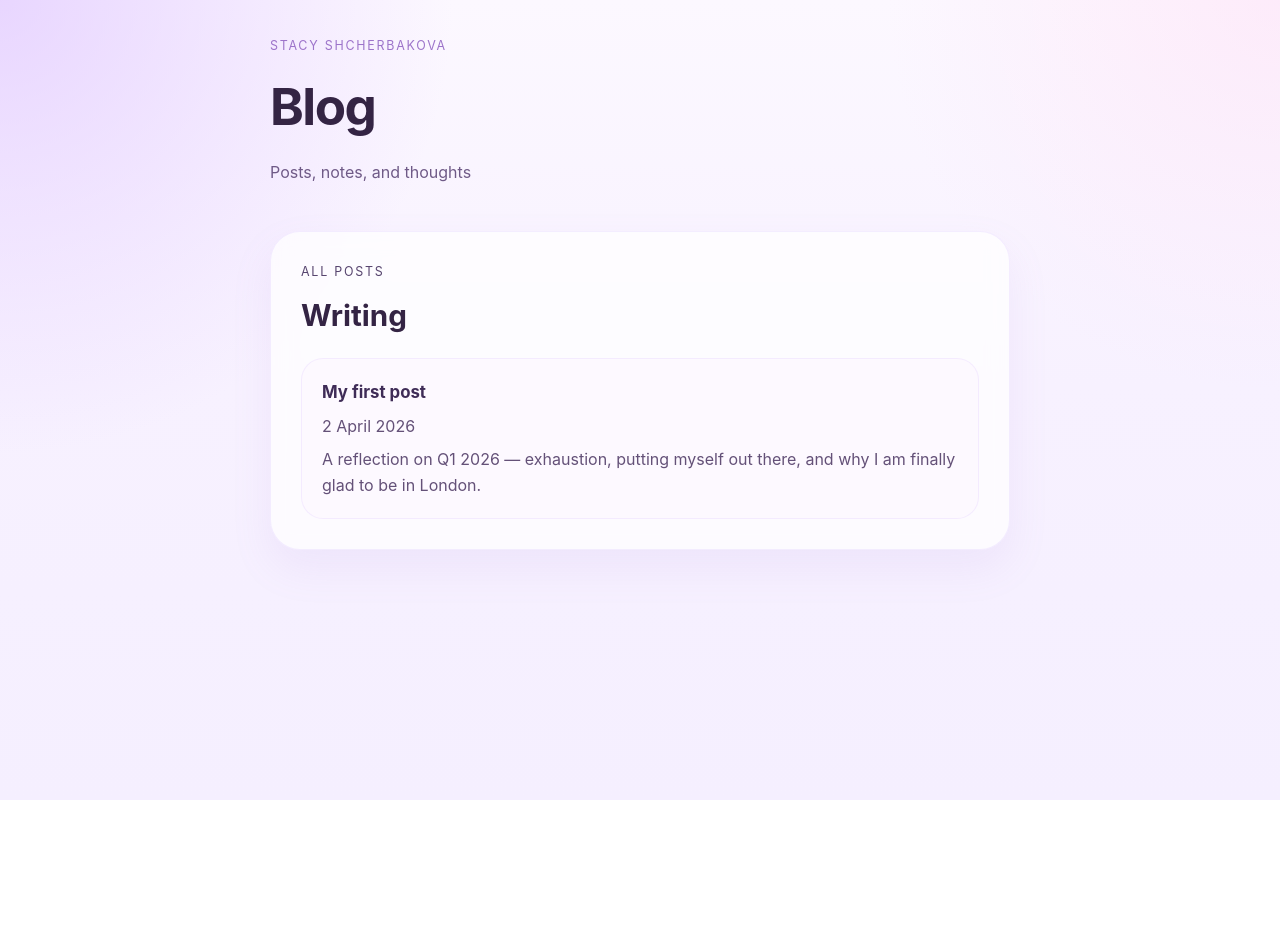
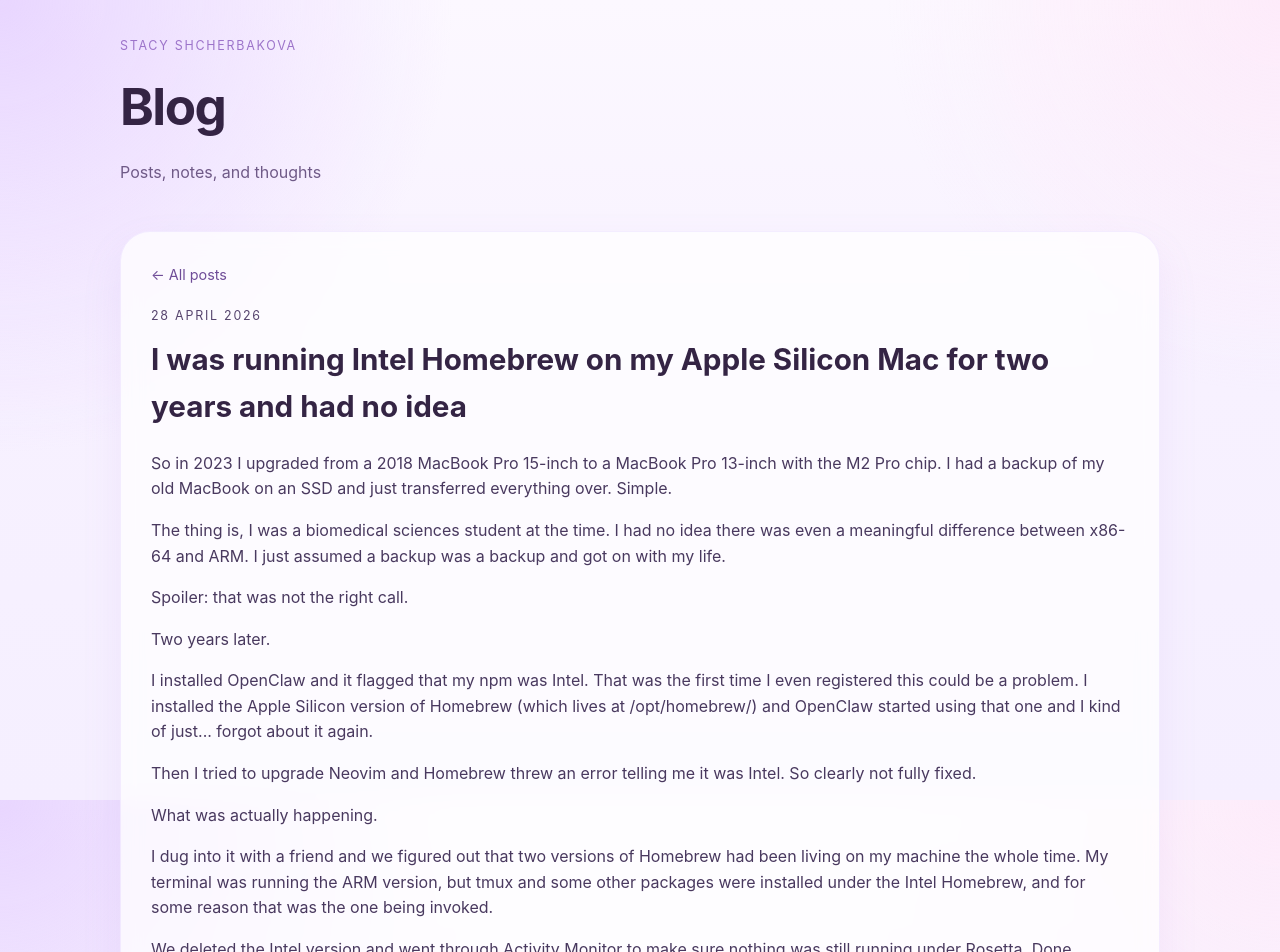
Before and after one commit to stacyshcherbakova/blog, a React (Vite) app: page /#/post/intel-homebrew-on-apple-silicon in a window 1280 px wide. Before the commit this address led to /#/. Shown: the top 952 px of the page. Before the commit the page ends 800 px from the top, so only its background shows below. Built offline with nearby package versions, Linux system fonts and the light colour scheme.

Commit message:
feat: add Intel Homebrew post and align blog layout with portfolio

```diff
--- a/src/data/posts.ts
+++ b/src/data/posts.ts
@@ -7,6 +7,26 @@ export interface Post {
 }
 
 export const posts: Post[] = [
+  {
+    slug: 'intel-homebrew-on-apple-silicon',
+    title: 'I was running Intel Homebrew on my Apple Silicon Mac for two years and had no idea',
+    date: '28 April 2026',
+    summary: 'A mildly horrifying tale of migrating to an M2 Mac, unknowingly keeping Intel Homebrew around, and only discovering it two years later.',
+    content: [
+      'So in 2023 I upgraded from a 2018 MacBook Pro 15-inch to a MacBook Pro 13-inch with the M2 Pro chip. I had a backup of my old MacBook on an SSD and just transferred everything over. Simple.',
+      'The thing is, I was a biomedical sciences student at the time. I had no idea there was even a meaningful difference between x86-64 and ARM. I just assumed a backup was a backup and got on with my life.',
+      'Spoiler: that was not the right call.',
+      'Two years later.',
+      'I installed OpenClaw and it flagged that my npm was Intel. That was the first time I even registered this could be a problem. I installed the Apple Silicon version of Homebrew (which lives at /opt/homebrew/) and OpenClaw started using that one and I kind of just... forgot about it again.',
+      'Then I tried to upgrade Neovim and Homebrew threw an error telling me it was Intel. So clearly not fully fixed.',
+      'What was actually happening.',
+      'I dug into it with a friend and we figured out that two versions of Homebrew had been living on my machine the whole time. My terminal was running the ARM version, but tmux and some other packages were installed under the Intel Homebrew, and for some reason that was the one being invoked.',
+      'We deleted the Intel version and went through Activity Monitor to make sure nothing was still running under Rosetta. Done.',
+      'Worth checking if you migrated the same way:',
+      'which brew\n# /opt/homebrew/bin/brew means Apple Silicon\n# /usr/local/bin/brew means you are on Intel Homebrew',
+      'Everything worked fine for two years so I never questioned it. That is kind of the worst part honestly.',
+    ],
+  },
   {
     slug: 'my-first-post',
     title: 'My first post',
--- a/src/index.css
+++ b/src/index.css
@@ -7,6 +7,7 @@
     radial-gradient(circle at top left, rgba(222, 196, 255, 0.65), transparent 30%),
     radial-gradient(circle at top right, rgba(255, 220, 244, 0.45), transparent 26%),
     linear-gradient(180deg, #fcf8ff 0%, #f7f1ff 48%, #f5efff 100%);
+  background-attachment: fixed;
   font-synthesis: none;
   text-rendering: optimizeLegibility;
   -webkit-font-smoothing: antialiased;
@@ -22,7 +23,7 @@ a { color: inherit; text-decoration: none; }
 }
 
 .site-shell {
-  max-width: 780px;
+  max-width: 1080px;
   margin: 0 auto;
   padding: 36px 20px 60px;
 }
@@ -151,7 +152,7 @@ h2 {
 .post-body p {
   margin: 0 0 16px;
   color: #49395f;
-  line-height: 1.75;
+  line-height: 1.6;
 }
 
 @media (max-width: 860px) {
```
